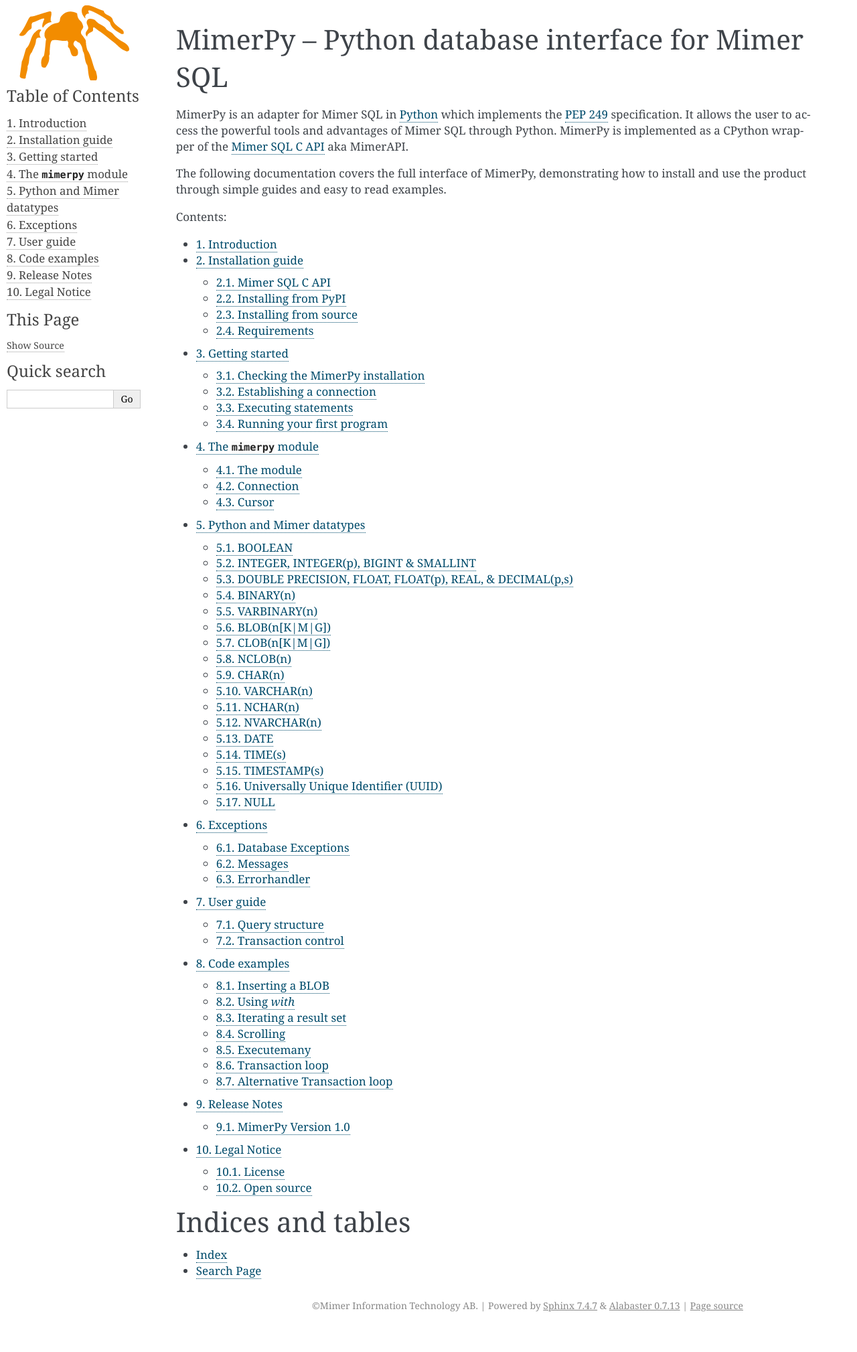
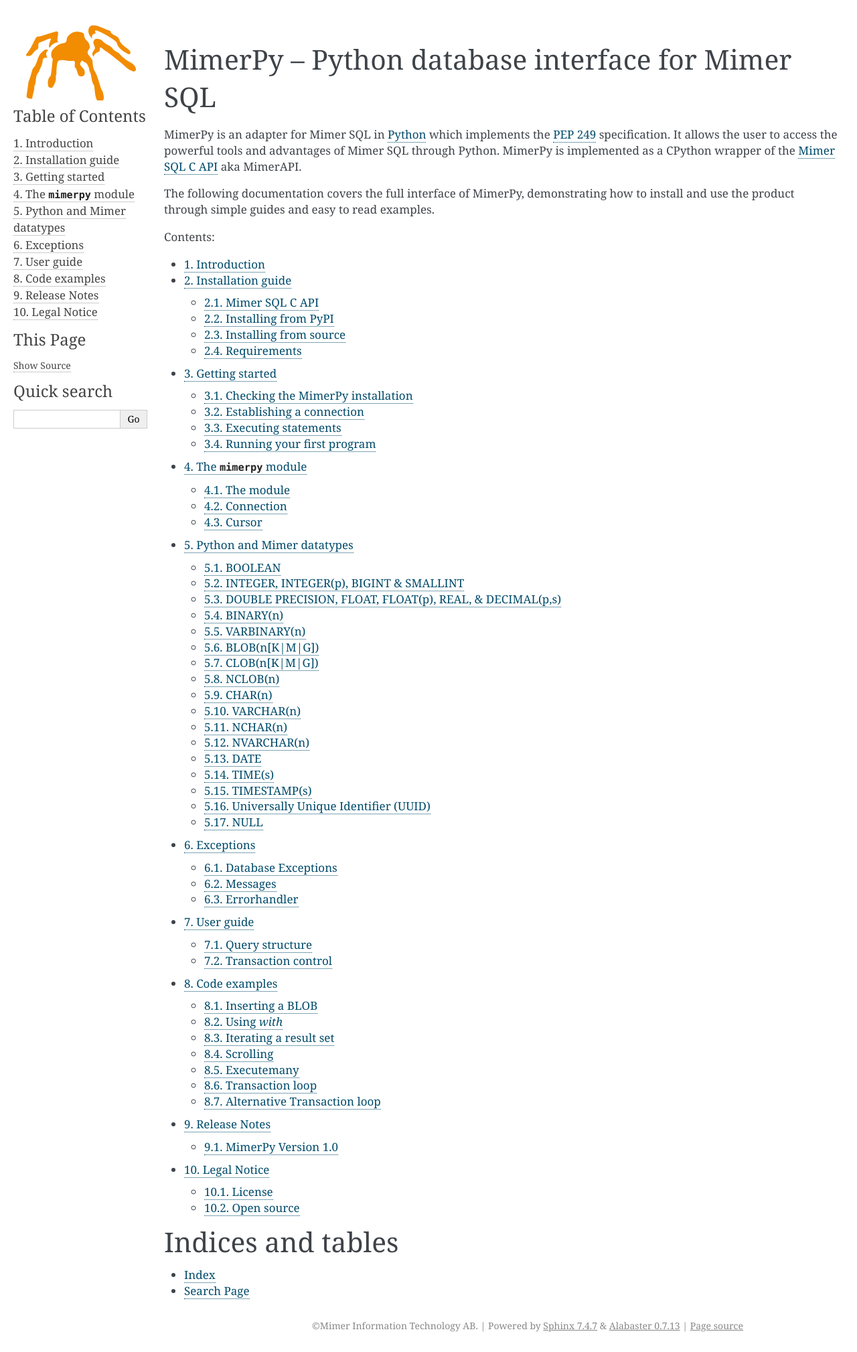
Before and after one commit to mimersql/MimerPy, a Sphinx documentation site: the page built from doc/index.rst, in a window 1280 px wide. Shown: the whole page at 67% size. Built offline with Sphinx 7.4.7, drawn with Linux system fonts in a browser that asks for light colours; before the commit the page ends 1989 px from its top, so only the background shows below that.

Commit message:
removed some padding

```diff
--- a/doc/_static/style.css
+++ b/doc/_static/style.css
@@ -1,6 +1,6 @@
 div.document {
     width: calc(100% - 20px);
-    margin: 0 !important;
+    /* margin: 0 !important;
     /* margin-top: 30px;
     margin-right: 1vw;
     margin-bottom: 0px;
@@ -8,7 +8,8 @@
 }
 
 div.body {
-    margin: 30px 1vw 0 1vw;
+    margin: 30px 0vw 0 0vw;
     max-width: calc(100% - 20px);
     min-width: 300px;
+    padding: 0 15px 0 15px;
 }
```
